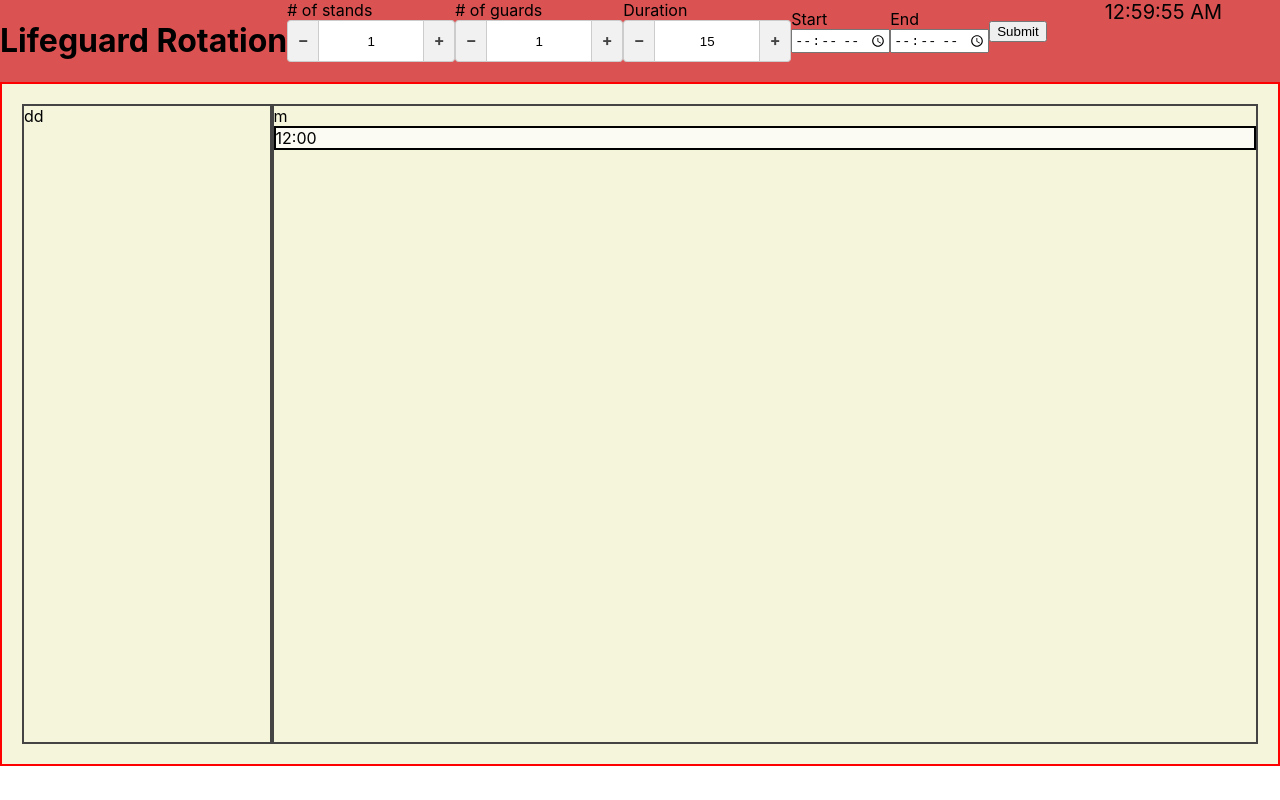
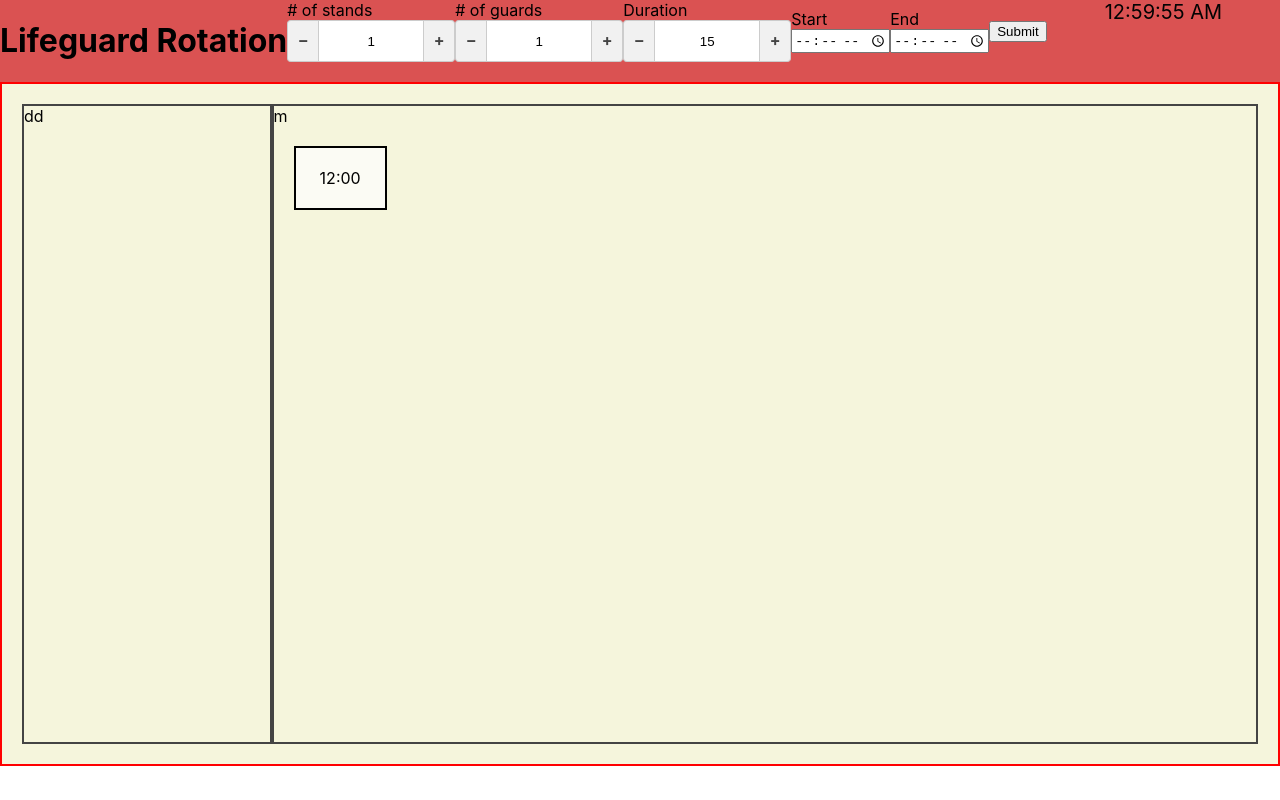
Before and after one commit to elin1923/My-Lifeguard-Rotation, a React (Create React App) app: page / in a window 1280 px wide. Built offline with nearby package versions, Linux system fonts and the light colour scheme.

Commit message:
timestamp

```diff
--- a/src/App.css
+++ b/src/App.css
@@ -92,4 +92,10 @@
 .timeStamp {
   background-color: rgb(251, 251, 244);
   border: solid black 2px;
+  text-align: center;
+
+  width: 5%;
+
+  margin: 20px;
+  padding: 20px;
 }
```
